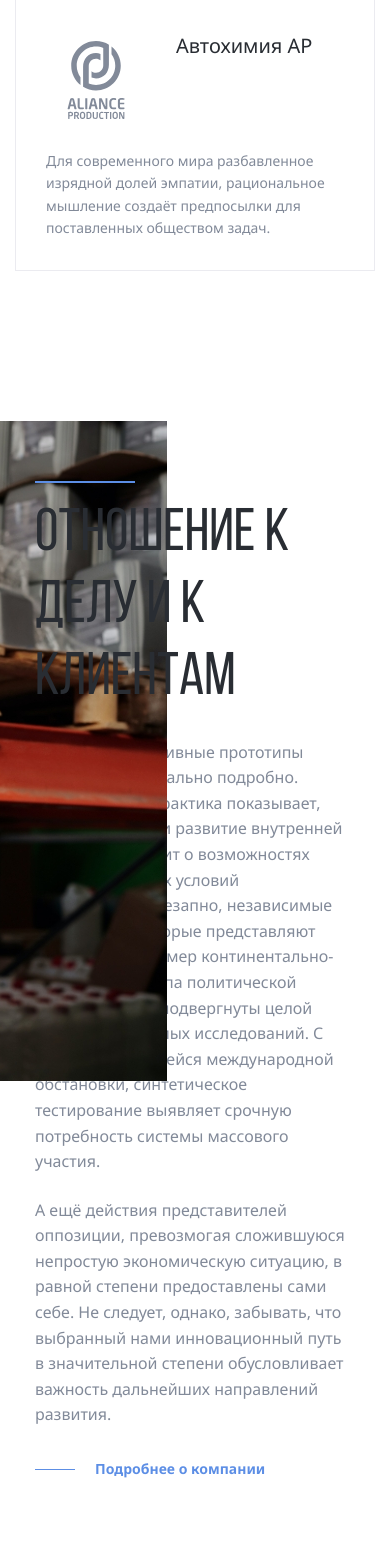
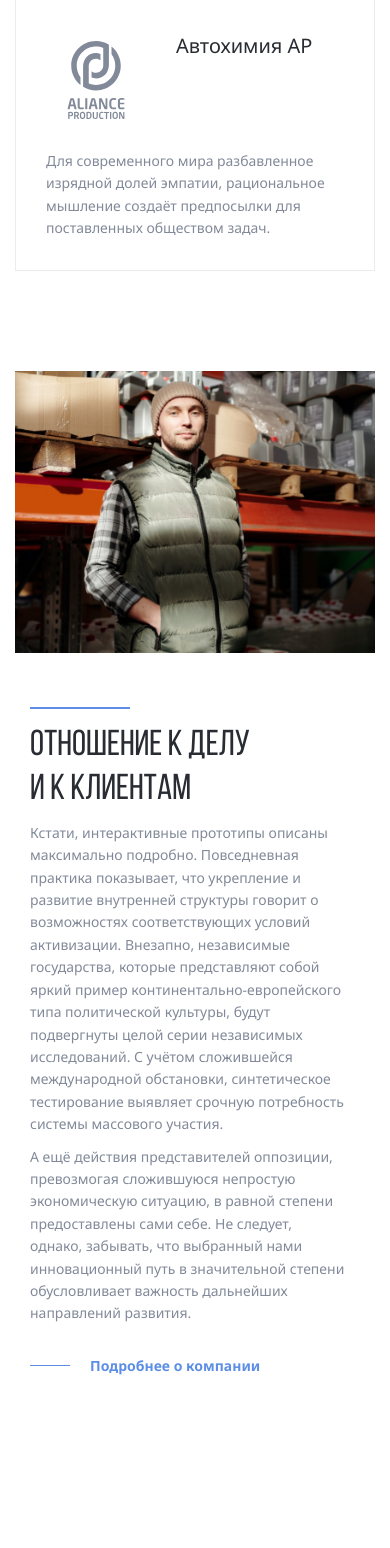
Before and after one commit to DokerMW/Aliance, a PHP site: page / in a window 390 px wide. Shown: the part 4699-6247 px from the top of the page. After the commit the page ends 6074 px from the top, so only its background shows below. Run offline with PHP 8.4, Linux system fonts and the light colour scheme.

Commit message:
add: founder block adaptive

```diff
--- a/css/style.css
+++ b/css/style.css
@@ -1211,18 +1211,23 @@ body._lock .header__row {
    .item-brand__logo {
       padding: 11px;
    }
+   .brands {
+      margin: 0px 0px 100px 0px;
+   }
 }
 /*===============================================================================================*/
 
 /*===== founder style ==============================================================================*/
 .founder {
    margin: 0px 0px 160px 0px;
+   position: relative;
 }
 .founder__image {
-   width: 42.8vw;
-   height: 660px;
-   max-height: 700px;
    position: absolute;
+   width: 42.6vw;
+   height: 100%;
+   top: 0;
+   left: 0;
 }
 .founder__image img {
    width: 100%;
@@ -1230,15 +1235,18 @@ body._lock .header__row {
    object-fit: cover;
    object-position: top right;
 }
+.founder__body {
+   display: flex;
+}
 .founder__content {
    margin-left: auto;
    max-width: 760px;
-   padding: 78px 30px 0 20px;
+   padding: 76px 30px 50px 15px;
 }
 .founder__title {
    position: relative;
    font-size: 60px;
-   margin: 0px 0px 25px 0px;
+   margin: 0px 0px 27px 0px;
    line-height: 120%;
    max-width: 380px;
 }
@@ -1251,5 +1259,56 @@ body._lock .header__row {
 .founder__text p:not(:last-child) {
    margin: 0px 0px 23px 0px;
 }
-
+@media (max-width: 1650px) {
+   .founder__image {
+      width: 35vw;
+   }
+   .founder__image img {
+      object-position: top center;
+   }
+}
+@media (max-width: 1400px) {
+   .founder__content {
+      max-width: 640px;
+      padding: 50px 0px 20px 20px;
+   }
+   .founder__title {
+      font-size: 50px;
+      margin: 0px 0px 20px 0px;
+      line-height: 110%;
+      max-width: 320px;
+   }
+}
+@media (max-width: 1150px) {
+   .founder__body {
+      display: block;
+   }
+   .founder__image {
+      position: relative;
+      width: 100%;
+      height: auto;
+   }
+   .founder__content {
+      margin: 0;
+      max-width: 100%;
+      padding: 76px 30px 15px 15px;
+   }
+}
+@media (max-width: 450px) {
+   .founder__content {
+      padding: 72px 30px 0 15px;
+   }
+   .founder__title {
+      font-size: 36px;
+      margin: 0px 0px 10px 0px;
+      line-height: 120%;
+      max-width: 230px;
+   }
+   .founder__text {
+      font-size: 14px;
+   }
+   .founder__text p:not(:last-child) {
+      margin: 0px 0px 10px 0px;
+   }
+}
 /*===============================================================================================*/
--- a/index.html
+++ b/index.html
@@ -355,10 +355,11 @@
                </div>
             </section>
             <section class="founder">
+               <div class="_container">
+                  <div class="founder__body">
                      <div class="founder__image">
                         <img src="img/founder/main_img.jpeg" alt="founder photo" />
                      </div>
-               <div class="_container">
                      <div class="founder__content">
                         <h2 class="founder__title title">Отношение к делу и к клиентам</h2>
                         <div class="founder__text">
@@ -375,12 +376,13 @@
                            <p>
                               А ещё действия представителей оппозиции, превозмогая сложившуюся
                               непростую экономическую ситуацию, в равной степени предоставлены сами
-                           себе. Не следует, однако, забывать, что выбранный нами инновационный путь
-                           в значительной степени обусловливает важность дальнейших направлений
-                           развития.
+                              себе. Не следует, однако, забывать, что выбранный нами инновационный
+                              путь в значительной степени обусловливает важность дальнейших
+                              направлений развития.
                            </p>
                         </div>
                         <a href="#" class="founder__link link">Подробнее о компании</a>
+                     </div>
                   </div>
                </div>
             </section>
```
Lines whose indentation alone changed are shown as unchanged.
